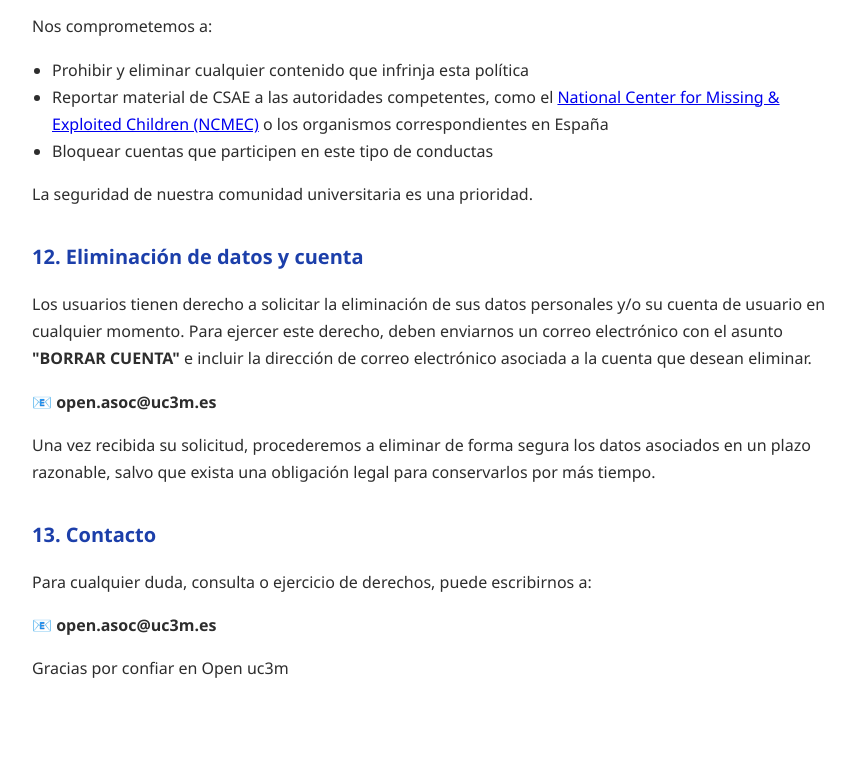
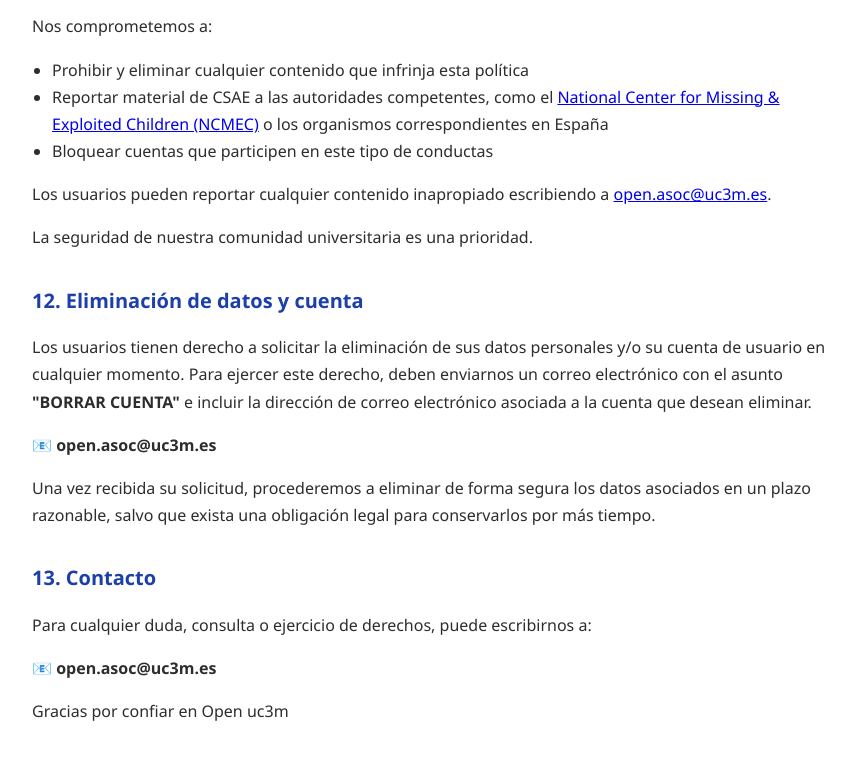
Before and after one commit to MochoPlayer/openuc3m-privacy-policy, a plain HTML site: page index.html in a window 1280 px wide. Shown: the part 2832-3592 px from the top of the page, without its empty margins (208-1063 px from the left). Before the commit the page ends 3554 px from the top, so only its background shows below. Drawn offline with Linux system fonts and the light colour scheme.

Commit message:
Reporting added.html

```diff
--- a/index.html
+++ b/index.html
@@ -124,6 +124,7 @@
   <li>Reportar material de CSAE a las autoridades competentes, como el <a href="https://report.cybertip.org/" target="_blank" rel="noopener noreferrer">National Center for Missing & Exploited Children (NCMEC)</a> o los organismos correspondientes en España</li>
   <li>Bloquear cuentas que participen en este tipo de conductas</li>
   </ul>
+  <p>Los usuarios pueden reportar cualquier contenido inapropiado escribiendo a <a href="mailto:open.asoc@uc3m.es">open.asoc@uc3m.es</a>.</p>
   <p>
   La seguridad de nuestra comunidad universitaria es una prioridad.
   </p>
```
